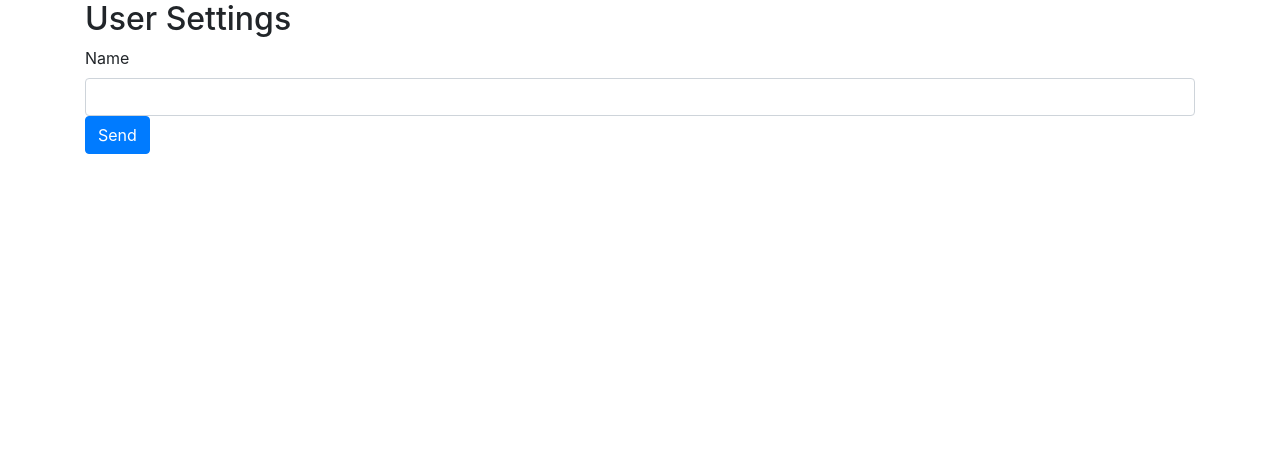
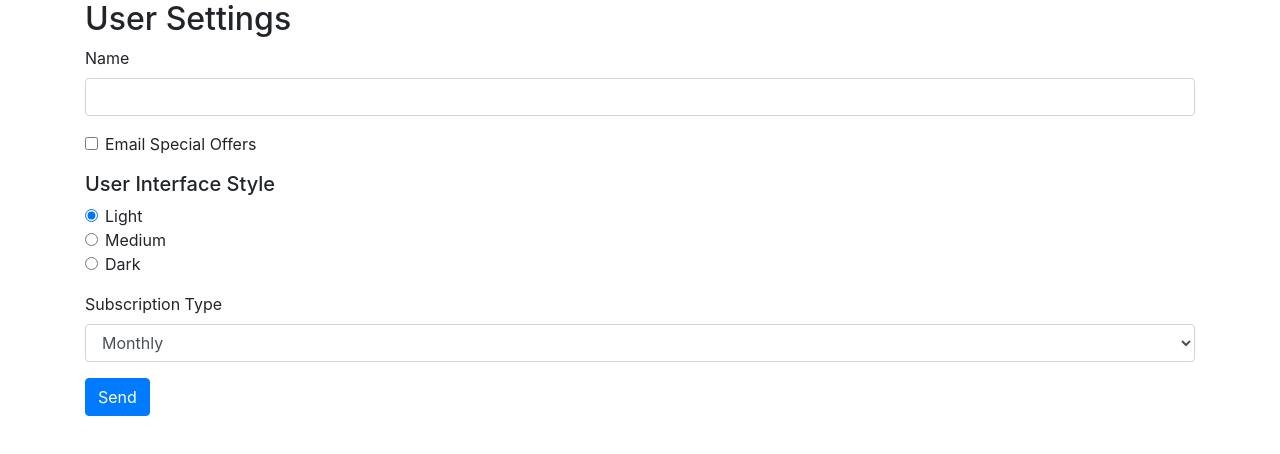
Before and after one commit to robertxluo/ps-form-demo, an Angular app: page / in a window 1280 px wide. Shown: the top 454 px of the page. Built offline with nearby package versions, Linux system fonts and the light colour scheme.

Commit message:
Add radio and select options

```diff
--- a/src/app/user-settings-form/user-settings-form.component.html
+++ b/src/app/user-settings-form/user-settings-form.component.html
@@ -4,7 +4,38 @@
     <div class="form-group">
       <label for="name">Name</label>
       <input id="name" name="name" class="form-control" type="text"/>
-      <button class="btn btn-primary">Send</button>
     </div>
+
+    <div class="form-check form-group">
+      <input type="checkbox" class="form-check-input" id="emailOffers" name="emailOffers">
+      <label class="form-check-label" for="emailOffers">Email Special Offers</label>
+    </div>
+
+    <h5>User Interface Style</h5>
+    <div class="form-group">
+      <div class="form-check">
+        <input class="form-check-input" type="radio" name="interface" id="lightInterface" value="light" checked>
+        <label for="lightInterface" class="form-check-label">Light</label>
+      </div>
+      <div class="form-check">
+        <input class="form-check-input" type="radio" name="interface" id="mediumInterface" value="medium">
+        <label for="mediumInterface" class="form-check-label">Medium</label>
+      </div>
+      <div class="form-check">
+        <input class="form-check-input" type="radio" name="interface" id="darkInterface" value="dark">
+        <label for="darkInterface" class="form-check-label">Dark</label>
+      </div>
+    </div>
+
+    <div class="form-group">
+      <label for="subscriptionType">Subscription Type</label>
+      <select id="subscriptionType" class="form-control">
+        <option>Monthly</option>
+        <option>Annual</option>
+        <option>Lifetime</option>
+      </select>
+    </div>
+
+    <button class="btn btn-primary">Send</button>
   </form>
 </div>
```
